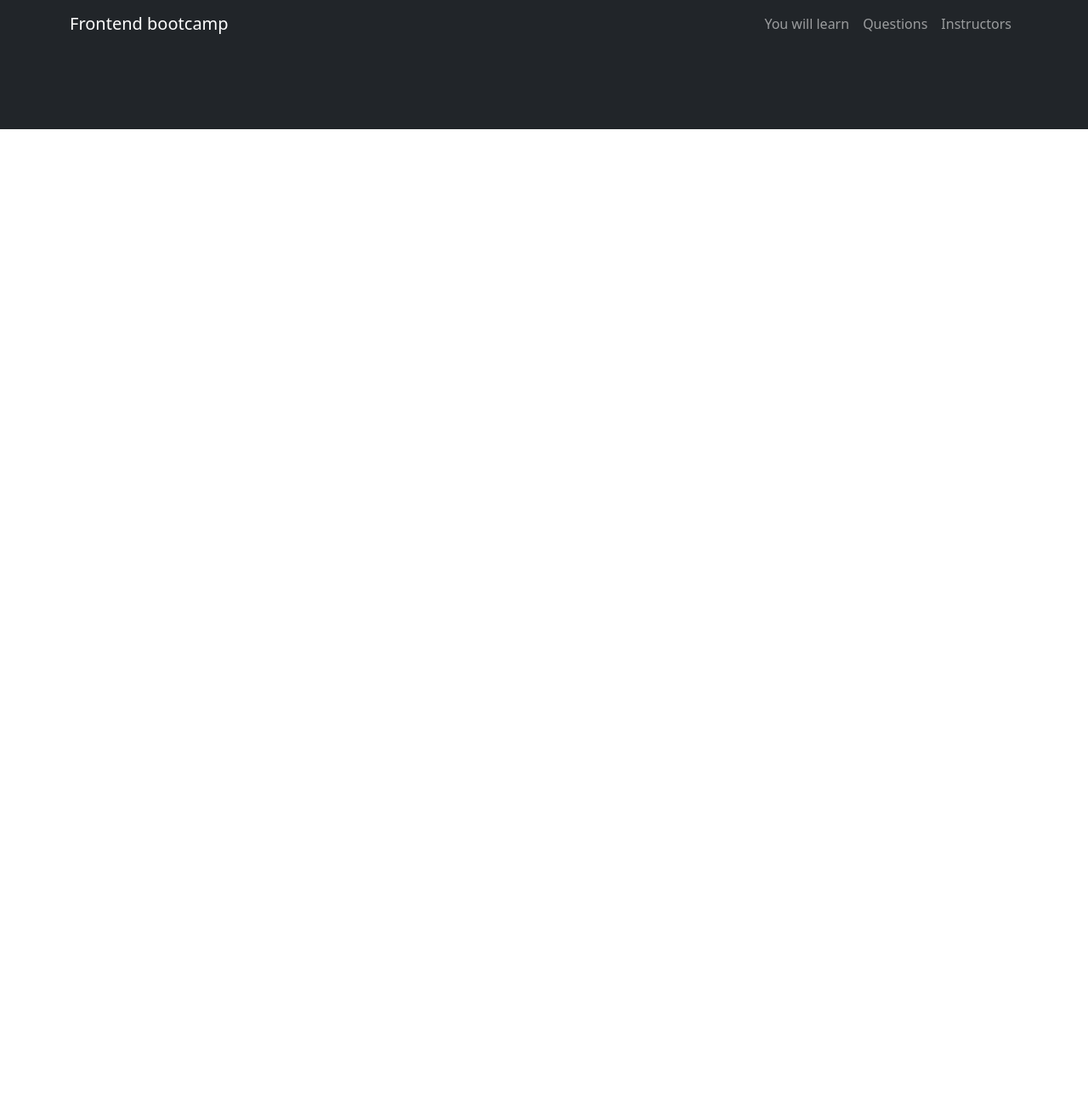
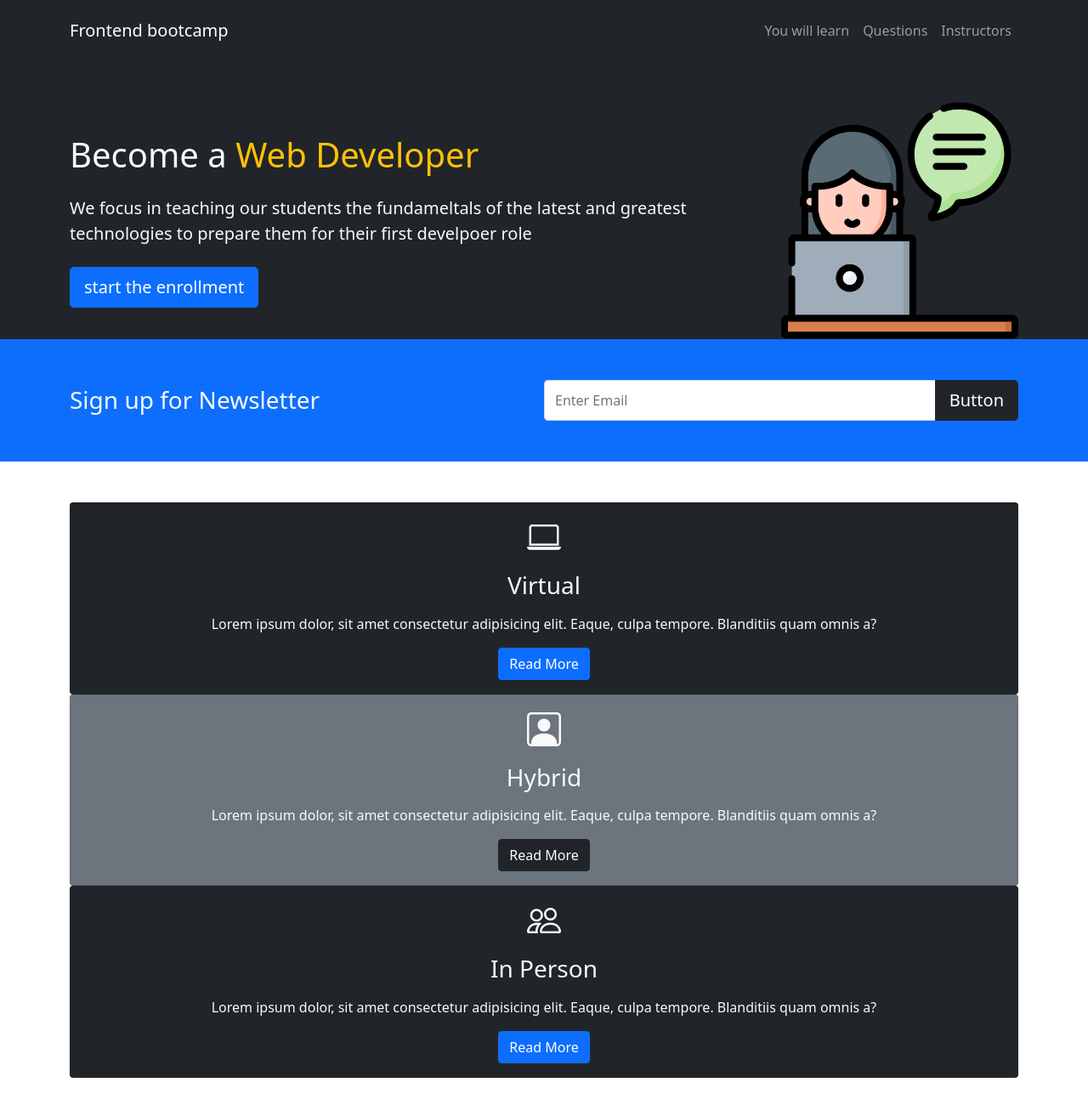
Before and after one commit to EvaNolen/JS_sessions, a plain HTML site: page Bootstrap/bootstrap.html in a window 1280 px wide. Shown: the whole page at 85% size. Before the commit the page ends 800 px from the top, so only its background shows below. Drawn offline with nearby package versions, Linux system fonts and the light colour scheme.

Commit message:
bootstrap

```diff
--- a/Bootstrap/bootstrap.html
+++ b/Bootstrap/bootstrap.html
@@ -4,14 +4,18 @@
   <meta charset="UTF-8">
   <meta http-equiv="X-UA-Compatible" content="IE=edge">
   <meta name="viewport" content="width=device-width, initial-scale=1.0">
+  <!-- atļaut izmantot bootstra[] -->
   <link href="https://cdn.jsdelivr.net/npm/bootstrap@5.1.3/dist/css/bootstrap.min.css" rel="stylesheet" integrity="sha384-1BmE4kWBq78iYhFldvKuhfTAU6auU8tT94WrHftjDbrCEXSU1oBoqyl2QvZ6jIW3" crossorigin="anonymous">
+  <!-- at;laut izmantot bootstrap ikonu -->
+  <!-- Option 1: Include in HTML -->
+  <link rel="stylesheet" href="https://cdn.jsdelivr.net/npm/bootstrap-icons@1.3.0/font/bootstrap-icons.css">
   <link rel="stylesheet" href="styleB.css">
   <title>Frontened Bootstrap</title>
 </head>
 
 <body>
   <!-- navbar-kā augšiņa lapām -->
-  <nav class="navbar navbar-expand-lg bg-dark navbar-dark">
+  <nav class="navbar navbar-expand-lg bg-dark navbar-dark py-3">
     <div class="container">
     <a href="#" class="navbar-brand">Frontend bootcamp</a>
     <button
@@ -39,9 +43,95 @@
   </nav>
 
   <!-- showcase -->
-  <section class="bg-dark text-light p-5 text-center">
+  <section class="bg-dark text-light p-5 p-lg-0 pt-lg-5 text-center text-sm-start">
     <div class="container">
+      <div class="d-sm-flex align-items-center justify-content-between">
+        <div>
+          <h1>Become a <span class="text-warning">Web Developer</span></h1>
+          <p class="lead my-4"> We focus in teaching our students the fundameltals of the latest and greatest technologies to prepare them for their first develpoer role</p>
+          <button class="btn btn-primary btn-lg">start the enrollment</button>
+        </div>
+        <img class="img-fluid w-25 d-none d-sm-block" src="counseling.png" alt="">
+      </div>
+    </div>
+  </section>
 
+  <!-- newletter  -->
+  <section class="bg-primary text-light p-5">
+    <div class="container">
+      <div class="d-md-flex justify-content-between align-items-center">
+        <h3 class="md-3 mb-md-0">Sign up for Newsletter</h3>
+
+        <div class="input-group news-imput">
+          <input
+            type="text"
+            class="form-control"
+            placeholder="Enter Email"
+
+          >
+          <button
+            class="btn btn-dark btn-lg"
+            type="button"
+          >
+            Button
+          </button>
+        </div>
+      </div>
+    </div>
+  </section>
+  <!-- boxes -->
+  <section class="p-5">
+    <div class="container">
+      <div class="row text-center g-4">
+        <div class="col-md">
+          <div class="card bg-dark text-light">
+            <div class="card-body text-center">
+              <div class="h1 mb-3">
+                <i class="bi bi-laptop"></i>
+              </div>
+            <h3 class="card-title mb-3">
+              Virtual
+            </h3>
+            <p class="card-text">
+              Lorem ipsum dolor, sit amet consectetur adipisicing elit. Eaque, culpa tempore. Blanditiis quam omnis a?
+            </p>
+            <a href="#" class="btn btn-primary">Read More</a>
+          </div>
+        </div>
+
+
+        <div class="col-md">
+          <div class="card bg-secondary text-light">
+            <div class="card-body text-center">
+              <div class="h1 mb-3">
+                <i class="bi bi-person-square"></i>
+              </div>
+            <h3 class="card-title mb-3">
+              Hybrid
+            </h3>
+            <p class="card-text">
+              Lorem ipsum dolor, sit amet consectetur adipisicing elit. Eaque, culpa tempore. Blanditiis quam omnis a?
+            </p>
+            <a href="#" class="btn btn-dark">Read More</a>
+          </div>
+        </div>
+
+        <div class="col-md">
+          <div class="card bg-dark text-light">
+            <div class="card-body text-center">
+              <div class="h1 mb-3">
+                <i class="bi bi-people"></i>
+              </div>
+            <h3 class="card-title mb-3">
+              In Person
+            </h3>
+            <p class="card-text">
+              Lorem ipsum dolor, sit amet consectetur adipisicing elit. Eaque, culpa tempore. Blanditiis quam omnis a?
+            </p>
+            <a href="#" class="btn btn-primary">Read More</a>
+          </div>
+        </div>
+      </div>
     </div>
   </section>
 
--- a/Bootstrap/styleB.css
+++ b/Bootstrap/styleB.css
@@ -0,0 +1,5 @@
+@media(min-width: 768px) {
+    .news-imput{
+        width: 50%;
+    }
+}
```
Also changed, not shown: Bootstrap/example2.html (added, +66 -0 lines), Bootstrap/examples.html (added, +55 -0 lines), Bootstrap/bootstrap.png (added), Bootstrap/counseling.png (added).
